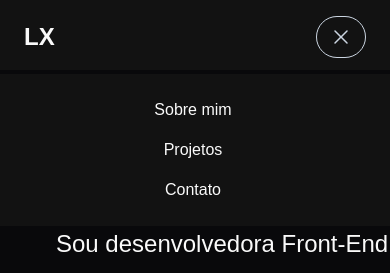
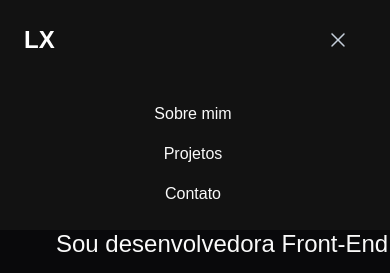
Before and after one commit to lauraxavier/portfolio-lauraXavier, a Next.js app: page / in a window 390 px wide. Both pictures are taken after a click on the button 341 px from the left and 37 px from the top of the page. Shown: the top 273 px of the page. Built offline with nearby package versions, Linux system fonts and the light colour scheme.

Commit message:
Layout adjustment

```diff
--- a/src/app/components/Contact.jsx
+++ b/src/app/components/Contact.jsx
@@ -100,7 +100,7 @@ const Contact = () => {
                         target="_blank"
                     >
                         <motion.div
-                            whileHover={{
+                            whilehover={{
                                 rotate: [0, -10, 10, -10, 0],
                                 transition: { duration: 0.5 },
                             }}
@@ -120,7 +120,7 @@ const Contact = () => {
                         target="_blank"
                     >
                         <motion.div
-                            whileHover={{
+                            whilehover={{
                                 rotate: [0, -10, 10, -10, 0],
                                 transition: { duration: 0.5 },
                             }}
--- a/src/app/components/MenuOverlay.jsx
+++ b/src/app/components/MenuOverlay.jsx
@@ -5,7 +5,7 @@ import { motion } from "framer-motion";
 const MenuOverlay = ({ links, onClick }) => {
     return (
         <motion.ul
-            className="flex flex-col py-4 items-center bg-[#121212]"
+            className="flex flex-col py-4 items-center bg-[#121212e5] mt-[-2px]"
             initial={{ opacity: 0 }}
             animate={{ opacity: 1 }}
             transition={{ duration: 0.3 }}
--- a/src/app/components/NavBar.jsx
+++ b/src/app/components/NavBar.jsx
@@ -15,32 +15,23 @@ const navLinks = [
 const Navbar = () => {
     const [navbarOpen, setNavbarOpen] = useState(false);
     const [scrolled, setScrolled] = useState(false);
-    const [centered, setCentered] = useState(false);
     const [isMobile, setIsMobile] = useState(false);
 
     useEffect(() => {
         const handleResize = () => {
             setIsMobile(window.innerWidth < 768);
         };
-
         window.addEventListener("resize", handleResize);
         handleResize();
-
-        return () => {
-            window.removeEventListener("resize", handleResize);
-        };
+        return () => window.removeEventListener("resize", handleResize);
     }, []);
 
     useEffect(() => {
         const handleScroll = () => {
             setScrolled(window.scrollY > 50);
-            setCentered(window.scrollY > 300);
         };
-
         window.addEventListener("scroll", handleScroll);
-        return () => {
-            window.removeEventListener("scroll", handleScroll);
-        };
+        return () => window.removeEventListener("scroll", handleScroll);
     }, []);
 
     const closeNavbar = () => setNavbarOpen(false);
@@ -49,15 +40,13 @@ const Navbar = () => {
         initial: {
             backgroundColor: "#121212",
             boxShadow: "none",
-            height: "80px",
             opacity: 1,
-            height: "70px",
         },
         scrolled: {
-            backgroundColor: "rgba(18, 18, 18, 0.9)",
-            boxShadow: "0px 4px 15px rgba(0, 0, 0, 0.5)",
-            opacity: isMobile ? 1 : 0.95,
-            backdropFilter: "blur(10px)",
+            backgroundColor: "#121212e5",
+            boxShadow: "0px 4px 15px rgba(0, 0, 0, 0.3)",
+            opacity: 0.95,
+            backdropFilter: "blur(5px)",
             transition: {
                 duration: 0.3,
                 ease: "easeInOut",
@@ -67,6 +56,9 @@ const Navbar = () => {
         },
     };
 
+    const buttonStyle =
+        "flex items-center px-4 py-3 rounded-full text-slate-300 hover:text-white hover:bg-slate-600 focus:outline-none transition-all duration-300 ease-in-out";
+
     return (
         <motion.nav
             variants={navbarVariants}
@@ -75,50 +67,44 @@ const Navbar = () => {
             className="fixed w-full top-0 left-0 z-50 transition-all duration-300 ease-in-out"
         >
             <div className="flex items-center justify-between container mx-auto px-6 py-4">
-                <Link href={"/"} className="text-2xl md:text-3xl font-semibold">
+                <Link
+                    href={"/"}
+                    className="text-2xl md:text-3xl font-semibold text-white"
+                >
                     LX
                 </Link>
 
                 <div className="mobile-menu block md:hidden">
-                    {!navbarOpen ? (
-                        <button
-                            onClick={() => setNavbarOpen(true)}
-                            className="flex items-center px-3 py-2 rounded-full border border-slate-300 text-slate-300 hover:text-white hover:bg-slate-600 transition-all duration-200"
-                        >
+                    <motion.button
+                        onClick={() => setNavbarOpen(!navbarOpen)}
+                        className={buttonStyle}
+                        animate={{
+                            rotate: navbarOpen ? 180 : 0,
+                            transition: { duration: 0.3 },
+                        }}
+                    >
+                        {navbarOpen ? (
+                            <XMarkIcon className="h-6 w-6" />
+                        ) : (
                             <Bars3Icon className="h-6 w-6" />
-                        </button>
-                    ) : (
-                        <button
-                            onClick={() => setNavbarOpen(false)}
-                            className="flex items-center px-3 py-2 rounded-full border border-slate-300 text-slate-300 hover:text-white hover:bg-slate-600 transition-all duration-200"
-                        >
-                            <XMarkIcon className="h-6 w-6" />
-                        </button>
-                    )}
+                        )}
+                    </motion.button>
                 </div>
 
-                <div
-                    className="menu hidden md:block md:w-auto"
-                    initial="initial"
-                    animate={centered ? "centered" : "initial"}
-                >
+                <div className="menu hidden md:block md:w-auto">
                     <ul className="flex space-x-8 text-white">
                         {navLinks.map((link, index) => (
-                            <li
-                                key={index}
-                                initial="initial"
-                                animate="animate"
-                                whileHover="hover"
-                            >
+                            <li key={index}>
                                 <NavLink href={link.path} title={link.title} />
                             </li>
                         ))}
                     </ul>
                 </div>
             </div>
-            {navbarOpen ? (
+
+            {navbarOpen && (
                 <MenuOverlay links={navLinks} onClick={closeNavbar} />
-            ) : null}
+            )}
         </motion.nav>
     );
 };
--- a/src/app/components/TabButton.jsx
+++ b/src/app/components/TabButton.jsx
@@ -11,7 +11,9 @@ const TabButton = ({ active, selectTab, children }) => {
 
     return (
         <button onClick={selectTab}>
-      <p className={`mr-3 font-semibol hover:text-white ${buttonClasses}`}>
+            <p
+                className={`mr-3 font-semibol hover:text-white ${buttonClasses}`}
+            >
                 {children}
             </p>
             <motion.div
```
Also changed, not shown: public/images/Laura-Xavier-unscreen (1).gif (added). Lines whose indentation alone changed are shown as unchanged.
